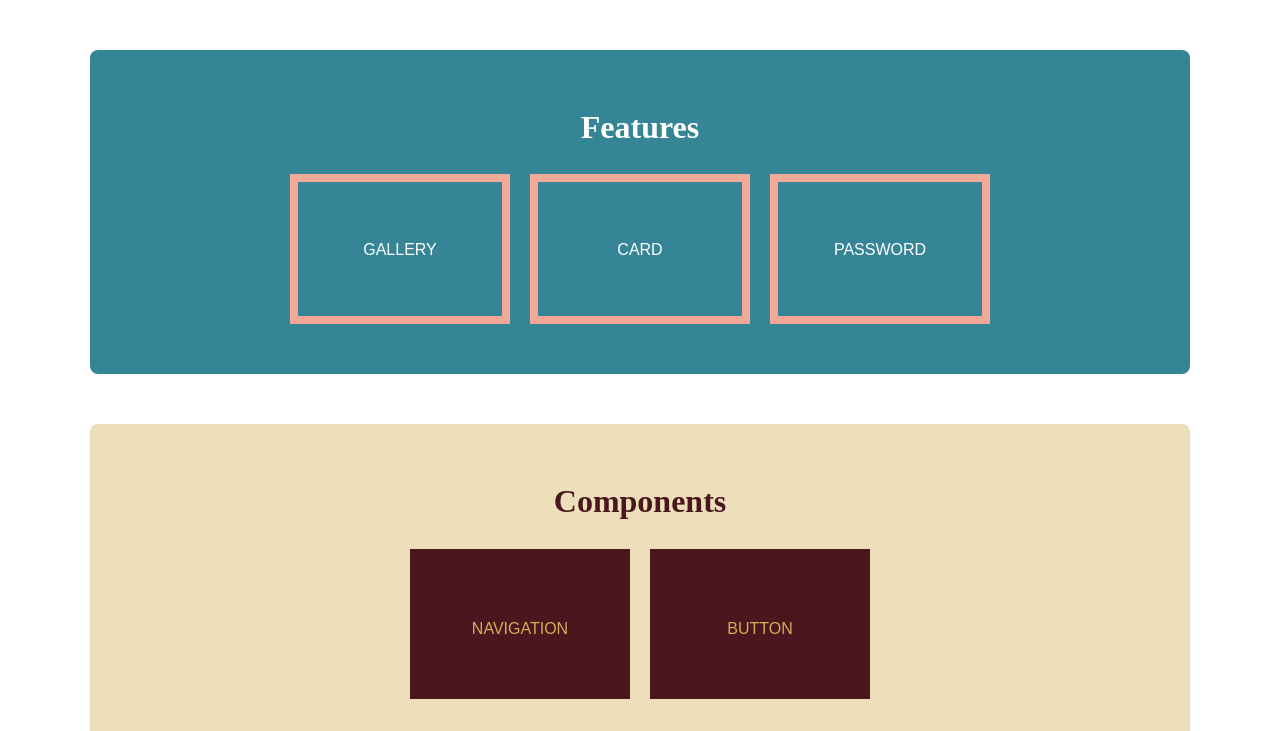
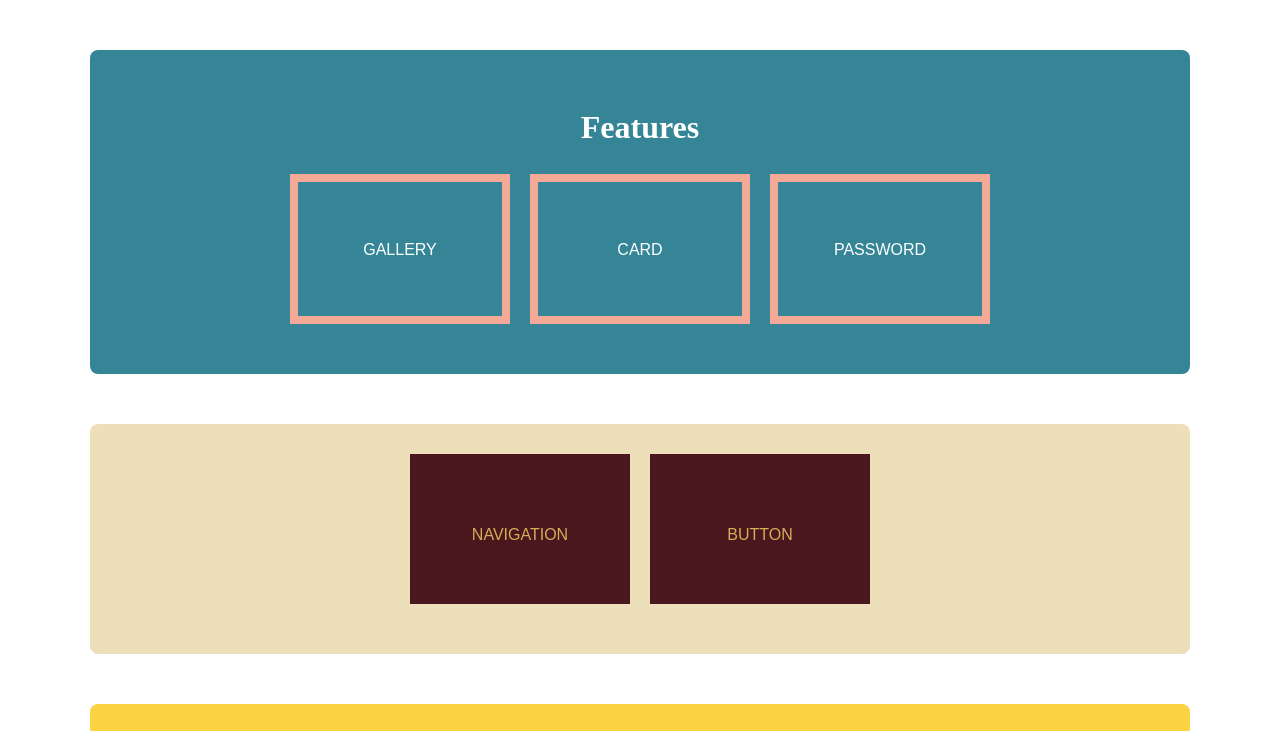
Before and after one commit to KCode100/front-end-fun, a website: page index.html in a window 1280 px wide. Shown: the top 731 px of the page. Drawn offline with Linux system fonts and the light colour scheme.

Commit message:
test http

```diff
--- a/index.html
+++ b/index.html
@@ -22,7 +22,6 @@
 		</section>
 		<section class="components">
 			<header>
-				<h1>Components</h1>
 			</header>
 			<nav>
 				<ul>
```
